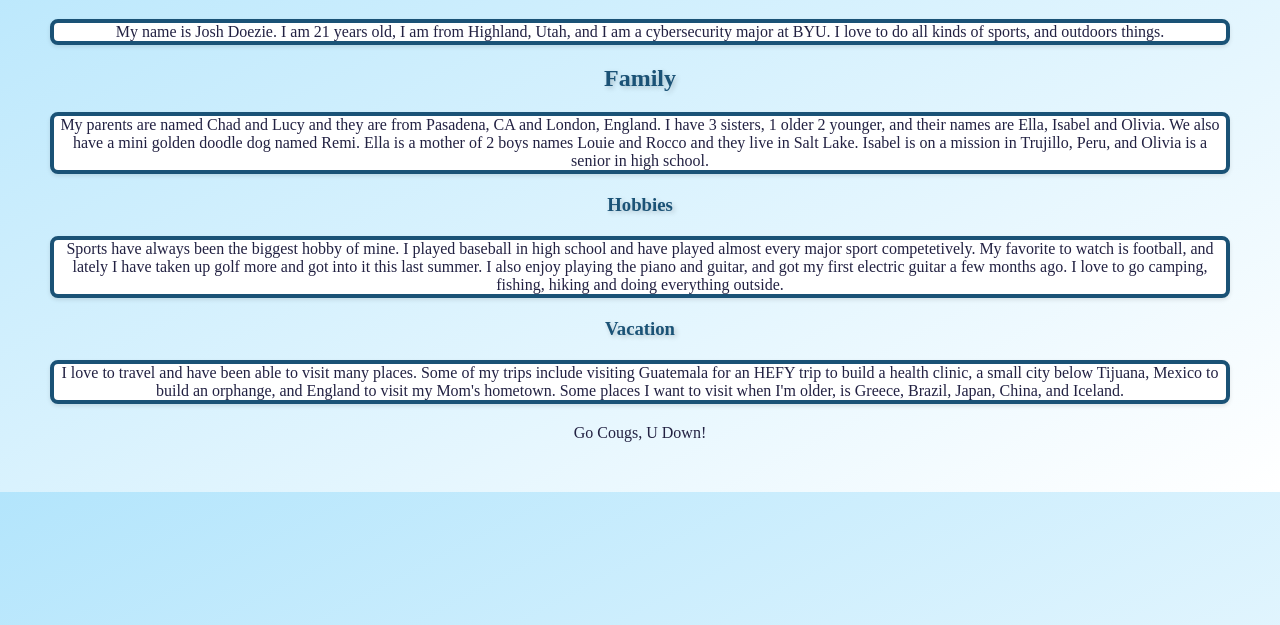
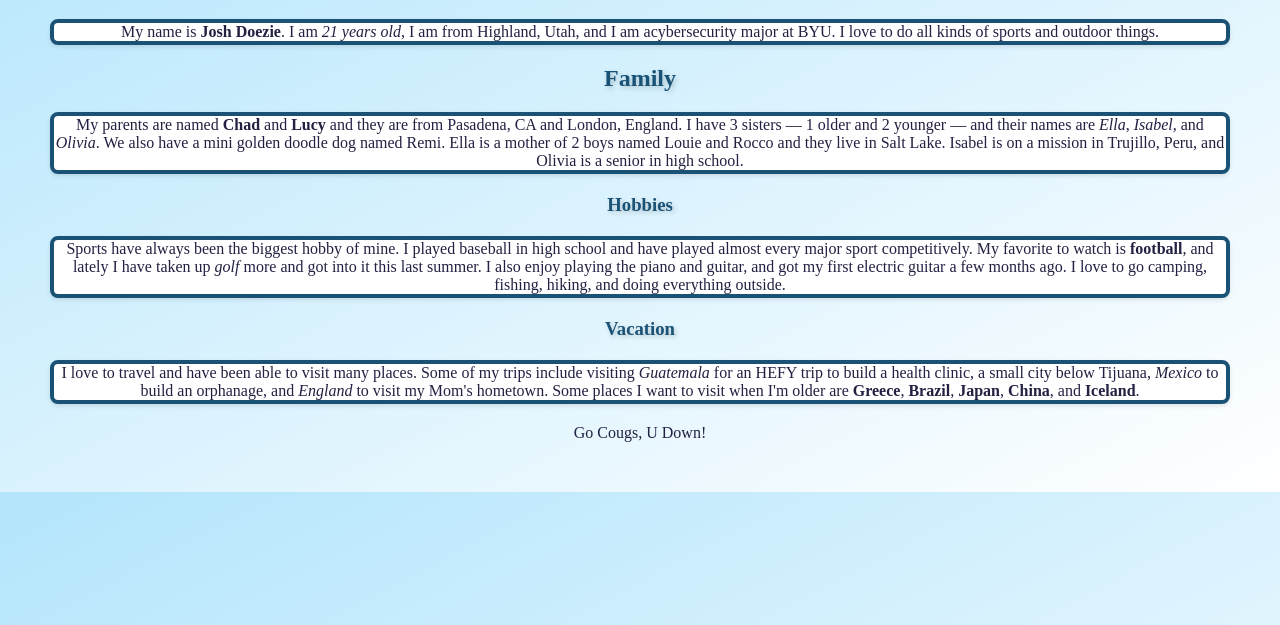
Before and after one commit to Joshdoezie/about-me-page, a plain HTML site: page index.html in a window 1280 px wide. Shown: the part 175-800 px from the top of the page. Drawn offline with Linux system fonts and the light colour scheme.

Commit message:
Update index.html

```diff
--- a/index.html
+++ b/index.html
@@ -6,35 +6,41 @@
   </head>
   <body>
     <header>A Page About Me!</header>
+
     <p>
       <script>
-                document.write((new Date().getHours() < 12) ? "Good morning!" : "Good afternoon!")
+        document.write((new Date().getHours() < 12) ? "Good morning!" : "Good afternoon!");
       </script>
     </p>
+
+    <div>
       <h1>INTRODUCTION</h1>
       <p>
-            My name is Josh Doezie. I am 21 years old, I am from Highland, Utah, and I am a cybersecurity major at BYU. I love to do all kinds of sports, and outdoors things.
+        My name is <strong>Josh Doezie</strong>. I am <em>21 years old</em>, I am from Highland, Utah, and I am a<span class="highlight">cybersecurity major</span> at BYU. I love to do all kinds of sports and outdoor things.
       </p>
+    </div>
+
+    <div>
       <h2>Family</h2>
       <p>
-            My parents are named Chad and Lucy and they are from Pasadena, CA and London, England.
-            I have 3 sisters, 1 older 2 younger, and their names are Ella, Isabel and Olivia. We also have a mini golden doodle dog named Remi.
-            Ella is a mother of 2 boys names Louie and Rocco and they live in Salt Lake.
-            Isabel is on a mission in Trujillo, Peru, and Olivia is a senior in high school.
+        My parents are named <strong>Chad</strong> and <strong>Lucy</strong> and they are from Pasadena, CA and London, England. I have 3 sisters — 1 older and 2 younger — and their names are <em>Ella</em>, <em>Isabel</em>, and <em>Olivia</em>. We also have a mini golden doodle dog named <span class="dog">Remi</span>. Ella is a mother of 2 boys named Louie and Rocco and they live in Salt Lake. Isabel is on a mission in Trujillo, Peru, and Olivia is a senior in high school.
       </p>
+    </div>
+
+    <div>
       <h3>Hobbies</h3>
       <p>
-            Sports have always been the biggest hobby of mine. I played baseball in high school and have played almost every major sport competetively.
-            My favorite to watch is football, and lately I have taken up golf more and got into it this last summer.
-            I also enjoy playing the piano and guitar, and got my first electric guitar a few months ago.
-            I love to go camping, fishing, hiking and doing everything outside.
+        Sports have always been the biggest hobby of mine. I played baseball in high school and have played almost every major sport competitively. My favorite to watch is <strong>football</strong>, and lately I have taken up <em>golf</em> more and got into it this last summer. I also enjoy playing the piano and guitar, and got my first electric guitar a few months ago. I love to go camping, fishing, hiking, and doing everything outside.
       </p>
-        <h3>Vacation</h4>
+    </div>
+
+    <div>
+      <h3>Vacation</h3>
       <p>
-            I love to travel and have been able to visit many places.
-            Some of my trips include visiting Guatemala for an HEFY trip to build a health clinic, a small city below Tijuana, Mexico to build an orphange, and England to visit my Mom's hometown.
-            Some places I want to visit when I'm older, is Greece, Brazil, Japan, China, and Iceland.
+        I love to travel and have been able to visit many places. Some of my trips include visiting <em>Guatemala</em> for an HEFY trip to build a health clinic, a small city below Tijuana, <em>Mexico</em> to build an orphanage, and <em>England</em> to visit my Mom's hometown. Some places I want to visit when I'm older are <strong>Greece</strong>, <strong>Brazil</strong>, <strong>Japan</strong>, <strong>China</strong>, and <strong>Iceland</strong>.
       </p>
+    </div>
+
     <footer>Go Cougs, U Down!</footer>
   </body>
 </html>
```
Lines whose indentation alone changed are shown as unchanged.
